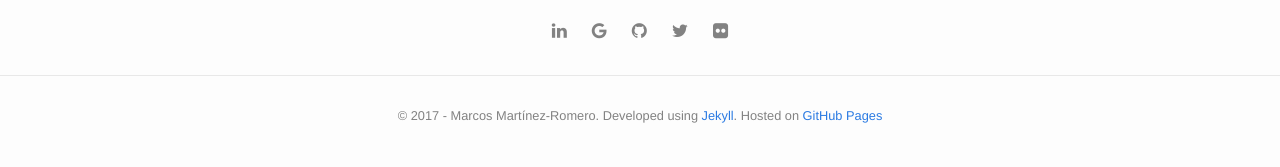
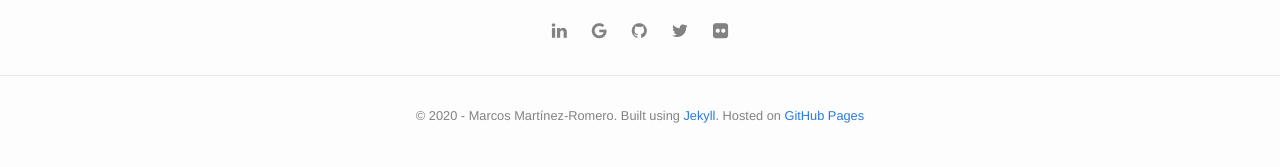
Before and after one commit to marcosmro/marcosmro.github.io, a Jekyll site: the page built from index.html, in a window 1280 px wide. Shown: the part 765-932 px from the top of the page. Built offline with Jekyll 4.4.1, drawn with Linux system fonts in a browser that asks for light colours.

Commit message:
Update footer.html

```diff
--- a/_includes/footer.html
+++ b/_includes/footer.html
@@ -37,7 +37,7 @@
 
   <div class="footer-wrapper">
 
-    <p>&copy; 2017 - Marcos Martínez-Romero. Developed using <a href="https://jekyllrb.com/">Jekyll</a>. Hosted on <a href="https://pages.github.com/">GitHub Pages</a></p>
+    <p>&copy; 2020 - Marcos Martínez-Romero. Built using <a href="https://jekyllrb.com/">Jekyll</a>. Hosted on <a href="https://pages.github.com/">GitHub Pages</a></p>
 
   </div>
 
```
